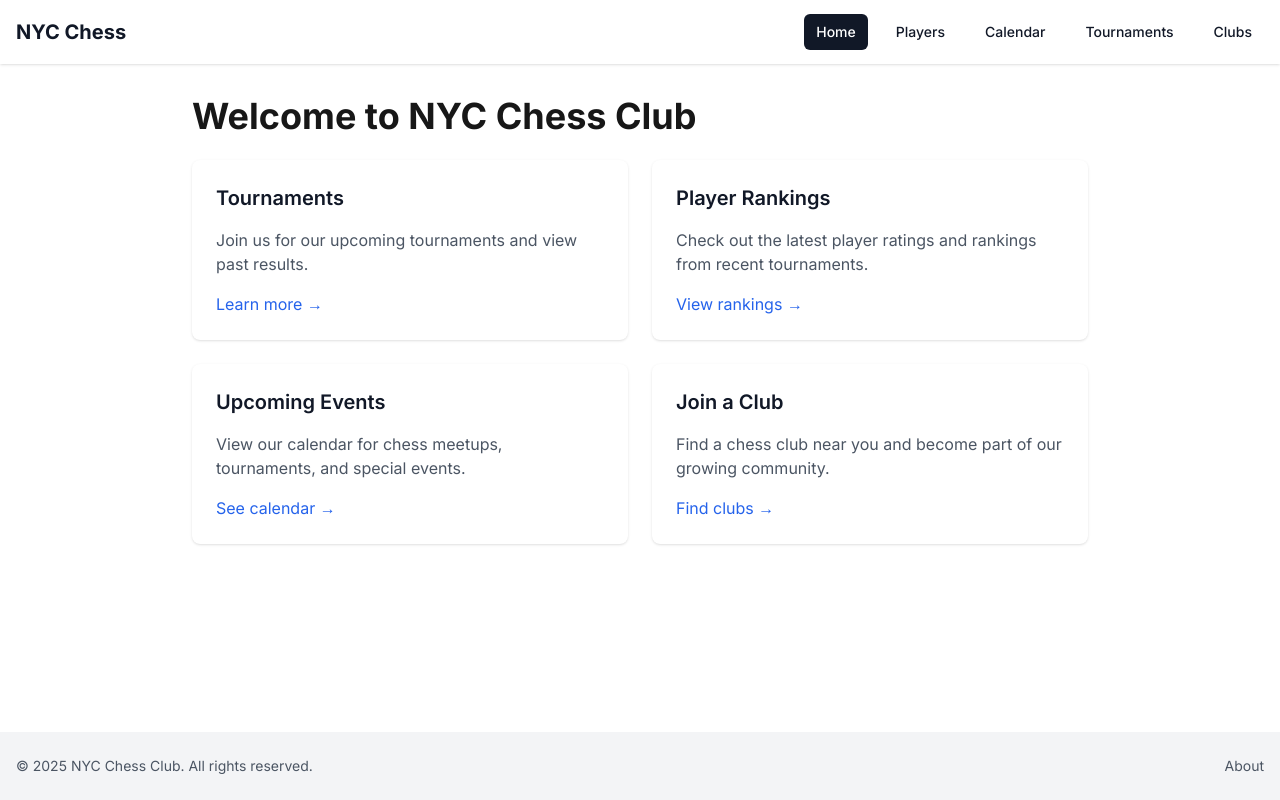
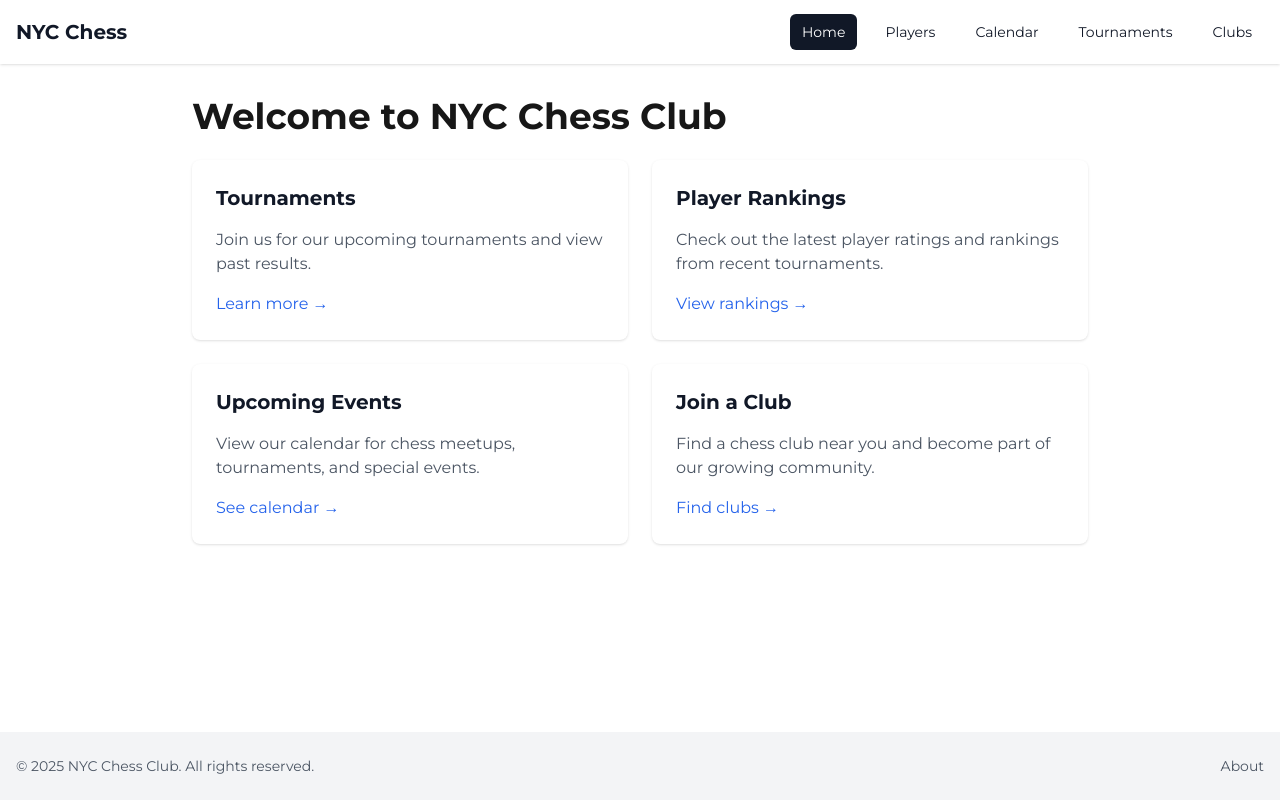
Before and after one commit to aeeilllmrx/nycchess, a Next.js app: page / in a window 1280 px wide. Built offline with nearby package versions, Linux system fonts and the light colour scheme; no server answers.

Commit message:
Add new fonts

```diff
--- a/package.json
+++ b/package.json
@@ -10,6 +10,7 @@
   },
   "dependencies": {
     "@headlessui/react": "^2.2.0",
+    "@next/font": "^14.2.15",
     "@radix-ui/react-select": "^2.1.2",
     "@radix-ui/react-tabs": "^1.1.1",
     "@vercel/analytics": "^1.4.1",
--- a/src/app/layout.js
+++ b/src/app/layout.js
@@ -1,22 +1,34 @@
-import { Analytics } from "@vercel/analytics/react"
+import { Analytics } from "@vercel/analytics/react";
 
-import { Inter } from "next/font/google";
+import {
+  // Instrument_Serif,
+  Montserrat,
+} from "next/font/google";
 import "./globals.css";
 import Header from "@/components/layout/Header";
 import Footer from "@/components/layout/Footer";
 import FirebaseProvider from "@/components/firebase/FirebaseProvider";
 
-const inter = Inter({ subsets: ["latin"] });
+const sans = Montserrat({
+  subsets: ["latin"],
+  weight: ["400", "700"],
+});
+
+// const serif = Instrument_Serif({
+//   subsets: ["latin"],
+//   weight: ["400"],
+// });
 
 export const metadata = {
   title: "NYC Chess Club",
-  description: "Information hub for NYC chess clubs and tournaments",
+  description:
+    "Information hub for NYC chess clubs and tournaments",
 };
 
 export default function RootLayout({ children }) {
   return (
     <html lang="en">
-      <body className={inter.className}>
+      <body className={sans.className}>
         <FirebaseProvider>
           <div className="min-h-screen flex flex-col">
             <Header />
```
Also changed, not shown: 1 other file (tests, documents, lock files or other folders).
